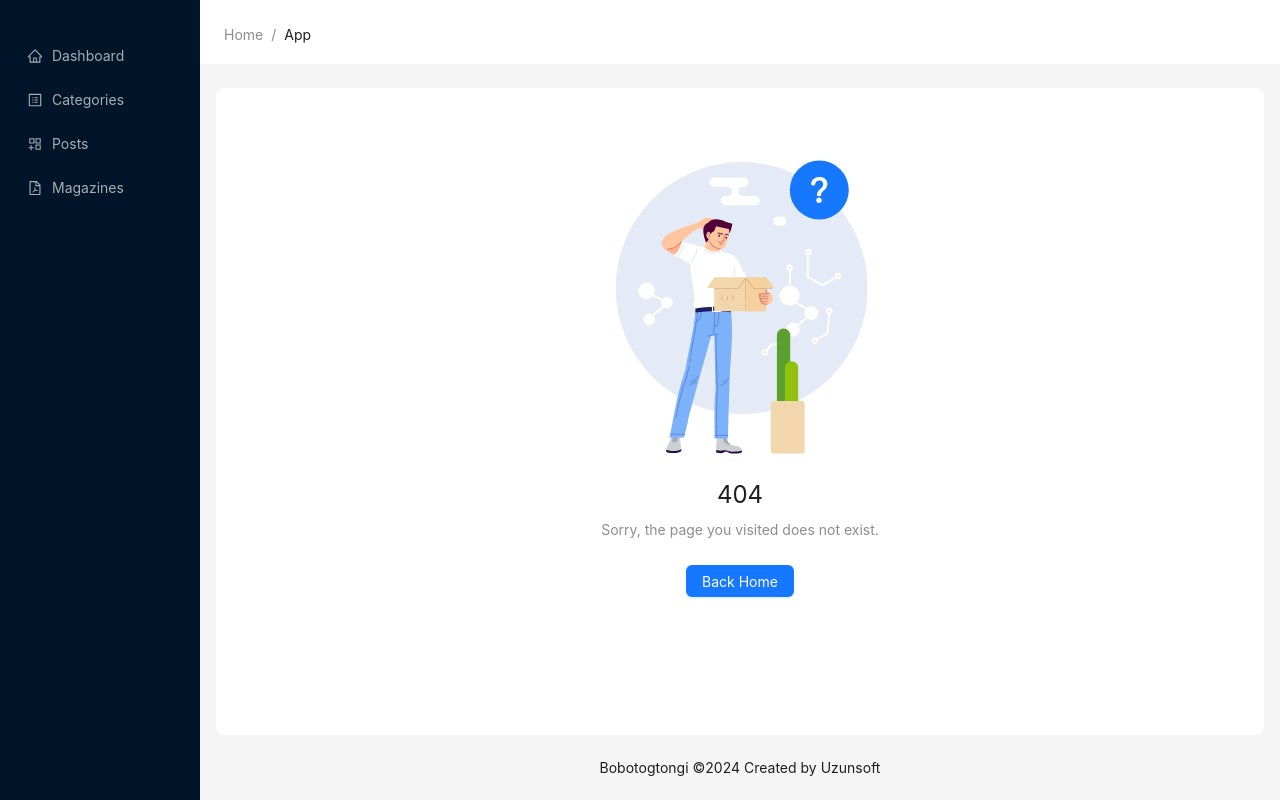
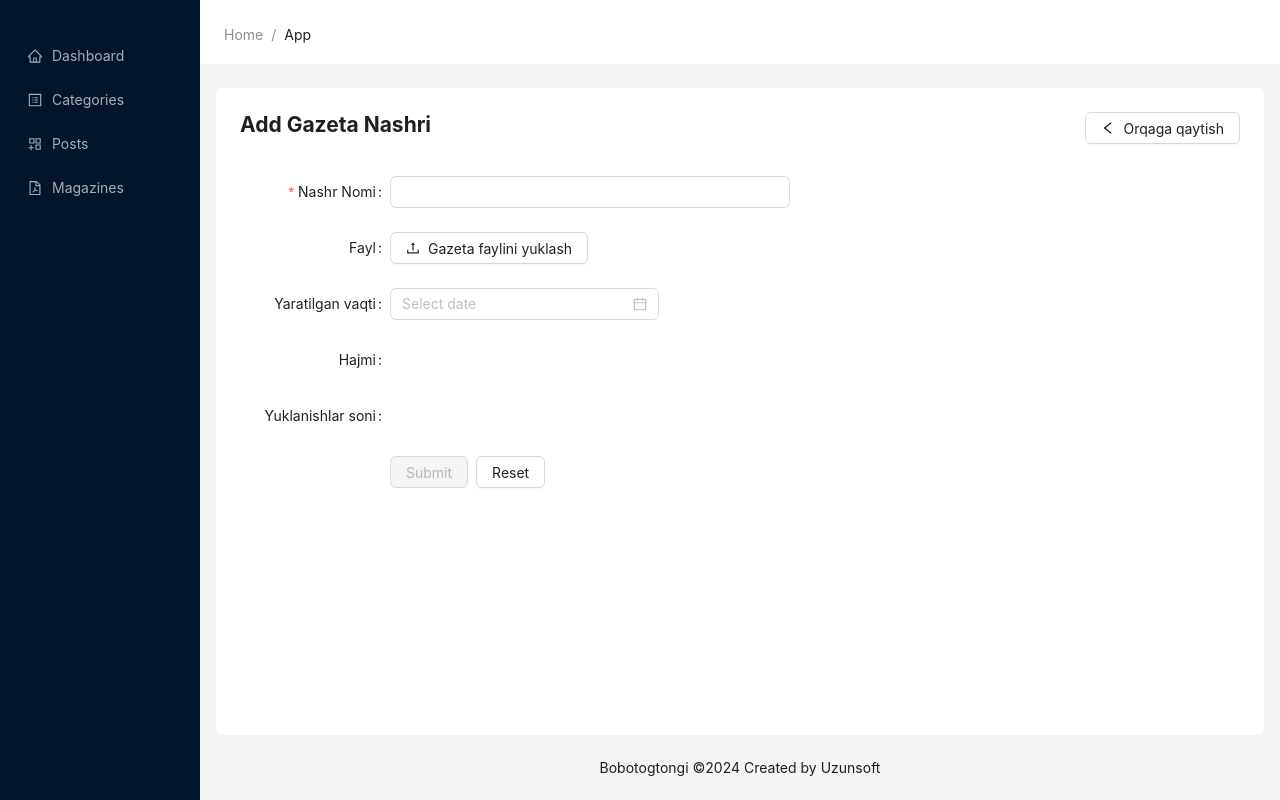
Before and after one commit to Sadullo1992/newspaper-backend, a React (Vite) app in the folder frontend-for-admin/: page /admin/magazine/add in a window 1280 px wide. Before the commit this address had no page. Built offline with nearby package versions, Linux system fonts and the light colour scheme.

Commit message:
feat: add magazine page & form

```diff
--- a/frontend-for-admin/src/App.tsx
+++ b/frontend-for-admin/src/App.tsx
@@ -11,6 +11,7 @@ import { UpdatePost } from './pages/UpdatePost';
 import Admin from './pages/Admin';
 import { Login } from './pages/Login';
 import { Magazines } from './pages/Magazines';
+import { AddMagazine } from './pages/AddMagazine';
 
 const App: React.FC = () => {
   return (
@@ -24,6 +25,7 @@ const App: React.FC = () => {
         <Route path="/post/add" element={<AddPost />} />
         <Route path="/post/:id/edit" element={<UpdatePost />} />
         <Route path="/magazine" element={<Magazines />} />
+        <Route path="/magazine/add" element={<AddMagazine />} />
         <Route path="*" element={<NotFound />} />
       </Route>
       <Route path="/login" element={<Login />} />
--- /dev/null
+++ b/frontend-for-admin/src/components/FormMagazine.tsx
@@ -0,0 +1,114 @@
+import React, { useEffect } from 'react';
+import { DatePicker, FormInstance } from 'antd';
+import { Button, Form, FormProps, Input, Space, Upload } from 'antd';
+import { UploadOutlined } from '@ant-design/icons';
+import { IMagazine } from '../types/types';
+
+interface FormPostProps {
+  initialData?: IMagazine;
+}
+
+interface SubmitButtonProps {
+  form: FormInstance;
+}
+
+type FieldType = {
+  name?: string;
+};
+
+const SubmitButton: React.FC<React.PropsWithChildren<SubmitButtonProps>> = ({ form, children }) => {
+  const [submittable, setSubmittable] = React.useState<boolean>(false);
+
+  // Watch all values
+  const values = Form.useWatch([], form);
+
+  React.useEffect(() => {
+    form
+      .validateFields({ validateOnly: true })
+      .then(() => setSubmittable(true))
+      .catch(() => setSubmittable(false));
+  }, [form, values]);
+
+  const handleOnClick = () => console.log(values);
+
+  return (
+    <Button type="primary" htmlType="submit" disabled={!submittable} onClick={handleOnClick}>
+      {children}
+    </Button>
+  );
+};
+
+// eslint-disable-next-line @typescript-eslint/no-explicit-any
+const normFile = (e: any) => {
+  console.log('Upload event:', e);
+  if (Array.isArray(e)) {
+    return e;
+  }
+  return e?.fileList;
+};
+
+export const FormMagazine = ({ initialData }: FormPostProps) => {
+  const [form] = Form.useForm();
+
+  useEffect(() => {
+    initialData &&
+      form.setFieldsValue({
+        name: initialData.name,
+      });
+  }, [form, initialData]);
+
+  const onFinish: FormProps<FieldType>['onFinish'] = (values) => {
+    console.log('Success:', values);
+  };
+
+  const handleOnChange = (value: string) => {
+    form.setFieldValue('created_at', value);
+  };
+
+  return (
+    <Form
+      form={form}
+      labelCol={{ span: 6 }}
+      wrapperCol={{ span: 16 }}
+      name="validateOnly"
+      layout="horizontal"
+      autoComplete="off"
+      style={{ maxWidth: 600 }}
+      onFinish={onFinish}
+    >
+      <Form.Item name="title" label="Nashr Nomi" rules={[{ required: true }]}>
+        <Input />
+      </Form.Item>
+      <Form.Item
+        name="magzine_file"
+        label="Fayl"
+        valuePropName="fileList"
+        getValueFromEvent={normFile}
+      >
+        <Upload name="magzine_file" action="/upload.do" listType="text">
+          <Button icon={<UploadOutlined />}>Gazeta faylini yuklash</Button>
+        </Upload>
+      </Form.Item>
+      <Form.Item label="Yaratilgan vaqti">
+        <DatePicker
+          onChange={handleOnChange}
+          value={initialData?.created_at}
+          showTime
+          needConfirm={false}
+        />
+      </Form.Item>
+      <Form.Item label="Hajmi">
+        <span>{initialData?.hajmi}</span>
+      </Form.Item>
+      <Form.Item label="Yuklanishlar soni">
+        <span>{initialData?.downloads_count}</span>
+      </Form.Item>
+      <Form.Item wrapperCol={{ offset: 6, span: 16 }}>
+        <Space>
+          <SubmitButton form={form}>Submit</SubmitButton>
+          <Button htmlType="reset">Reset</Button>
+        </Space>
+      </Form.Item>
+    </Form>
+  );
+};
--- /dev/null
+++ b/frontend-for-admin/src/pages/AddMagazine.tsx
@@ -0,0 +1,18 @@
+import { LeftOutlined } from '@ant-design/icons';
+import { Button } from 'antd';
+import { Link } from 'react-router-dom';
+import { FormMagazine } from '../components/FormMagazine';
+
+export const AddMagazine = () => {
+  return (
+    <>
+      <div style={{ display: 'flex', justifyContent: 'space-between', marginBottom: 32 }}>
+        <h2>Add Gazeta Nashri</h2>
+        <Link to={'/magazine'}>
+          <Button icon={<LeftOutlined />}>Orqaga qaytish</Button>
+        </Link>
+      </div>
+      <FormMagazine />
+    </>
+  );
+};
--- a/frontend-for-admin/src/pages/Magazines.tsx
+++ b/frontend-for-admin/src/pages/Magazines.tsx
@@ -103,7 +103,7 @@ export const Magazines = () => {
   return (
     <>
       <div style={{ display: 'flex', justifyContent: 'space-between', marginBottom: 32 }}>
-        <h2>Maqolalar</h2>
+        <h2>Gazeta Nashrlari</h2>
         <Link to={'/magazine/add'}>
           <Button type="primary" icon={<PlusOutlined />}>
             Add Gazeta Nashri
```
